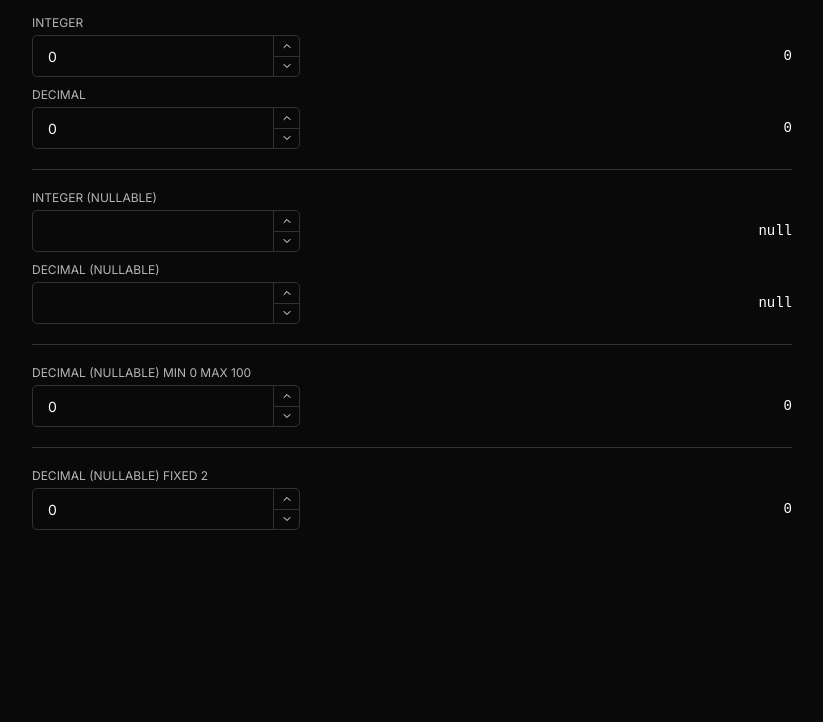
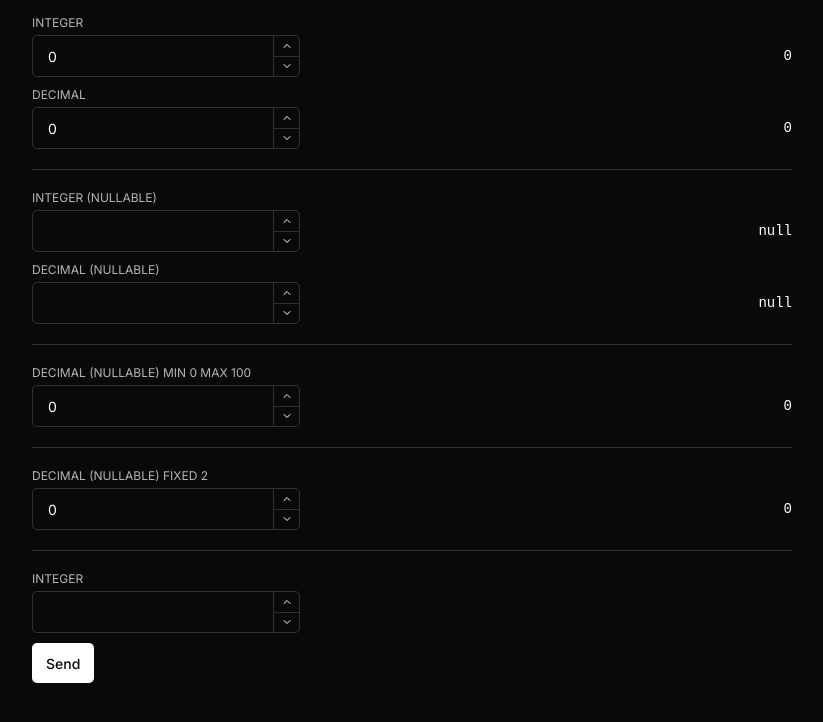
Before and after one commit to anthonyjeamme/better-saas, a Next.js app: page /test in a window 1280 px wide. Shown: the top 722 px of the page, without its empty margins (228-1051 px from the left). Built offline with nearby package versions, Linux system fonts and the light colour scheme.

Commit message:
Number Input

```diff
--- a/src/app/test/page.tsx
+++ b/src/app/test/page.tsx
@@ -2,7 +2,7 @@
 
 import { Container } from "@ui/display/Container/Container"
 import { HStack } from "@ui/layout"
-import { Field } from "@ui/primitives"
+import { Button, Field } from "@ui/primitives"
 import { NumberInput } from "@ui/primitives/NumberInput/NumberInput"
 import { Separator } from "@ui/primitives/Separator/Separator"
 import { useState } from "react"
@@ -30,6 +30,10 @@ export default function TestPage() {
                         onValueChange={setInteger}
                         size='md'
                         integer
+                        onEnter={e => {
+                            e.preventDefault()
+                            console.log("SUPER")
+                        }}
                     />
                     <pre style={{
                         flex: 1,
@@ -148,7 +152,34 @@ export default function TestPage() {
                 </HStack>
             </Field>
 
+            <Separator />
+
+
+            <form onSubmit={e => {
+                e.preventDefault()
+
+                const formData = new FormData(e.target as HTMLFormElement)
+                console.log(formData.get("value"))
+            }}>
+
+                <Field label="INTEGER">
+                    <NumberInput
+                        value={integerNullable}
+                        onValueChange={setIntegerNullable}
+                        size='md'
+                        integer
+                        emptyValue="null"
+                        name="value"
+                        required
+                    />
+                </Field>
+
+                <Button type="submit">
+                    Send
+                </Button>
+            </form>
+
 
         </Container>
-    </div>
+    </div >
 }
--- a/src/ui/primitives/NumberInput/NumberInput.module.scss
+++ b/src/ui/primitives/NumberInput/NumberInput.module.scss
@@ -61,6 +61,11 @@
     &.format-standard {
         border: 1px solid var(--subtle-default-border);
         border-radius: var(--radius-sm);
+
+
+        &.hasError {
+            border-color: var(--error);
+        }
 
 
         &>.buttons {
--- a/src/ui/primitives/NumberInput/NumberInput.tsx
+++ b/src/ui/primitives/NumberInput/NumberInput.tsx
@@ -23,6 +23,9 @@ interface BaseProps {
     fixed?: number
     expression?: boolean
     clearButton?: boolean
+    onEnter?: (e: React.KeyboardEvent<HTMLInputElement>) => void
+    required?: boolean
+    name?: string
 }
 
 // No emptyValue: always number
@@ -59,7 +62,10 @@ export const NumberInput = ({
     emptyValue,
     integer = false,
     clearButton,
-    fixed
+    fixed,
+    onEnter,
+    required = false,
+    name
 }: NumberInputProps) => {
 
     const { inputRef, keyDownIsAllowed } = useNumberInput({
@@ -71,6 +77,8 @@ export const NumberInput = ({
 
     const [isInvalidTyping, setIsInvalidTyping] = useState(false)
     const [isEmpty, setIsEmpty] = useState(isEmptyValue(String(value)))
+
+    const [hasError, setHasError] = useState(false)
 
     useEffect(() => {
         if (hasFocusRef.current) return
@@ -87,13 +95,21 @@ export const NumberInput = ({
     }
 
     return (
-        <div {...className('NumberInput', { format, size })}>
+        <div {...className('NumberInput', { format, size, hasError })}>
             <div {...className('content')}>
                 <input
                     ref={inputRef}
+                    required={required}
+                    name={name}
                     {...className('Input', { isInvalidTyping })}
                     type="text"
                     defaultValue={value ?? ''}
+                    inputMode={integer ? 'numeric' : 'decimal'}
+
+                    onInvalid={e => {
+                        e.preventDefault()
+                        setHasError(true)
+                    }}
 
                     onKeyDown={e => {
                         if (e.key === "ArrowUp" || e.key === "ArrowDown") {
@@ -101,11 +117,16 @@ export const NumberInput = ({
                             buttonUpdate((value ?? 0) + (e.key === "ArrowUp" ? step : -step))
                         }
                         if (!keyDownIsAllowed(e)) e.preventDefault()
+
+                        if (e.key === 'Enter') {
+                            onEnter?.(e)
+                        }
                     }}
-
                     onChange={e => {
 
                         const valueString = e.target.value;
+
+                        setHasError(false)
 
                         if (isEmptyValue(valueString)) {
 
@@ -119,7 +140,7 @@ export const NumberInput = ({
                         } else {
                             setIsEmpty(false)
                         }
-                        if (isValidValue(valueString, integer, min, max, fixed)) {
+                        if (isValidValue(valueString, integer, min, max, fixed, Boolean(emptyValue))) {
                             setIsInvalidTyping(false)
 
                             const parsedValue = parseValue(valueString, integer)
@@ -245,15 +266,3 @@ const Buttons = ({ format, handleUpdate }: ButtonsProps) => {
         </button>
     </div>
 }
-
-
-/**
-
-
-                    // For virtual keyboard
-                    inputMode={integer ? 'numeric' : 'decimal'}
-
-                    // For form validation
-                    pattern={integer ? INPUT_INTEGER_PATTERN : INPUT_DECIMAL_PATTERN}
-
- */
--- a/src/ui/primitives/NumberInput/NumberInput.utils.ts
+++ b/src/ui/primitives/NumberInput/NumberInput.utils.ts
@@ -3,8 +3,11 @@ export function isValidValue(
   integer: boolean,
   min: number | undefined,
   max: number | undefined,
-  fixed: number | undefined
+  fixed: number | undefined,
+  acceptEmpty?: boolean
 ) {
+  if (!value && acceptEmpty) return true;
+
   if (integer && !/^-?[0-9]+$/.test(value)) return false;
   if (!integer && !/^-?[0-9]+[.]?[0-9]*?$/.test(value)) return false;
 
```
